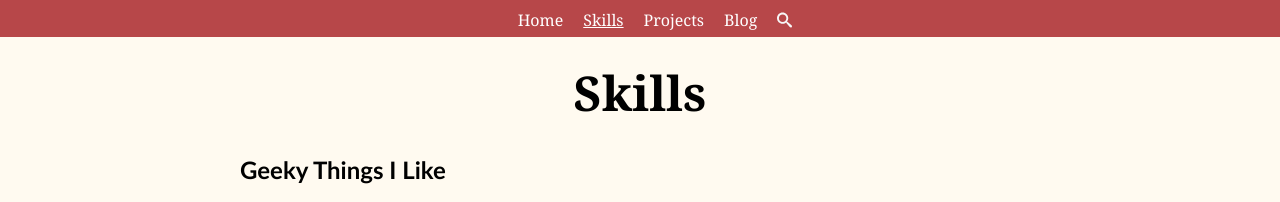
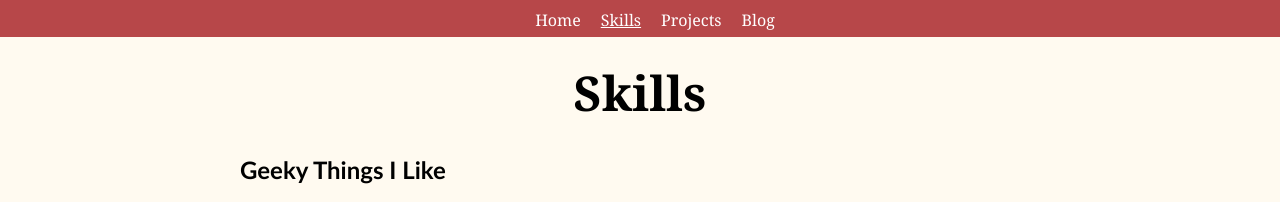
Before and after one commit to mpchadwick/mpchadwick.github.io, a Jekyll site: the page built from skills/index.md, in a window 1280 px wide and 1400 px high. Shown: the top 202 px of the window. Built offline with Jekyll 4.4.1, drawn with Linux system fonts in a browser that asks for light colours; some of the changed text lies outside the part shown.

Commit message:
Move search link to footer
I never liked the way it looked in the header...

```diff
--- a/_layouts/page.html
+++ b/_layouts/page.html
@@ -15,13 +15,6 @@ layout: main
         <li class="navigation-bar__item">
             <a class="navigation-bar__item-link{% if page.title == 'Blog' %} navigation-bar__item-link--active{% endif %}" href="/blog/">Blog</a>
         </li>
-        {% if page.title != 'Search' %}
-        <li class="navigation-bar__item navigation-bar__item--search">
-            <a class="navigation-bar__item-link" href="/search/">
-                <svg class="social-icon" width="15" height="22"><use xlink:href="#search"></use></svg>
-            </a>
-        </li>
-        {% endif %}
     </ul>
 </div>
 <div class="page-wrapper">
--- a/_sass/_footer.scss
+++ b/_sass/_footer.scss
@@ -7,7 +7,11 @@
     flex: none;
 
     p {
+      margin-bottom: 0.5em;
+
+      &:last-child {
         margin-bottom: 0;
+      }
     }
 
     a {
```
Also changed, not shown: other parts of _layouts/page.html (+1 -0 lines).
